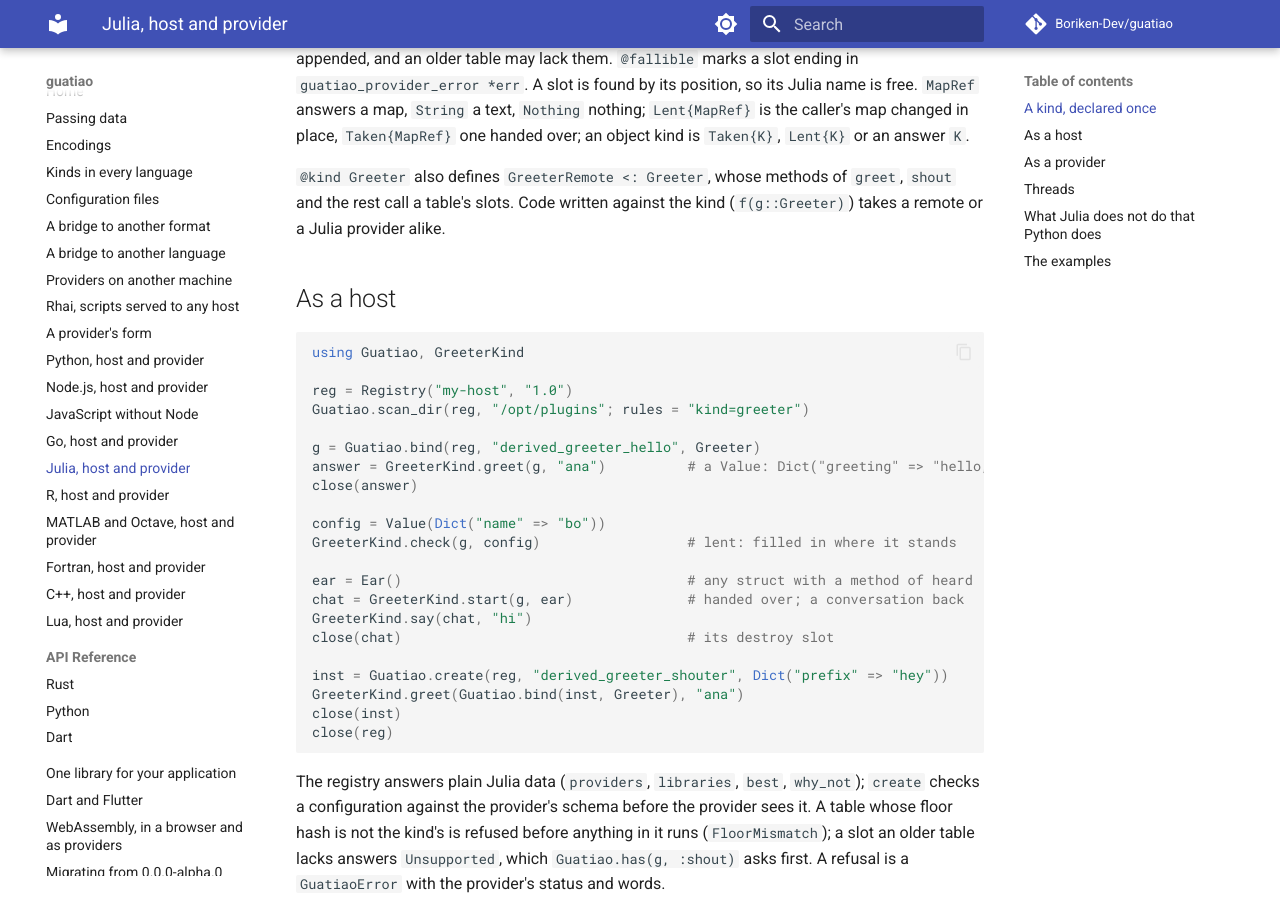
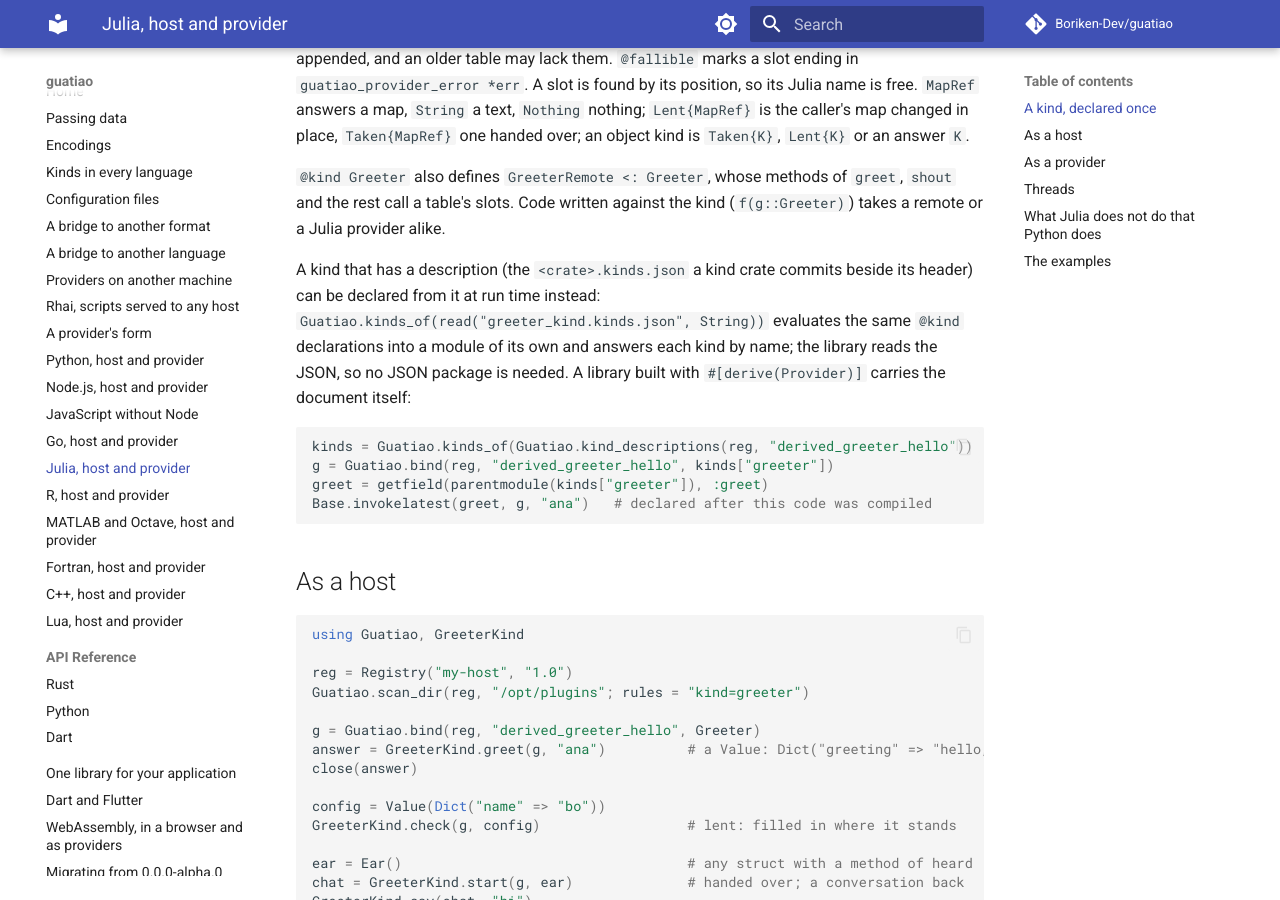
Before and after one commit to Boriken-Dev/guatiao, an MkDocs documentation site: the page built from docs/julia.md, in a window 1280 px wide and 900 px high, scrolled down 1120 px. Built offline with MkDocs 1.6.1 and Material for MkDocs 9.7.7, drawn with Linux system fonts in a browser that asks for light colours; comment, search, counter and statistics services are not loaded.

Commit message:
docs: Julia and R kinds from their description
The Julia and R pages show a kind declared at run time from a kind
crate's document or from what a library carries, and the changelog
records it with the library's reader of a kinds document.

````diff
--- a/docs/julia.md
+++ b/docs/julia.md
@@ -62,6 +62,20 @@ map changed in place, `Taken{MapRef}` one handed over; an object kind is
 `@kind Greeter` also defines `GreeterRemote <: Greeter`, whose methods of
 `greet`, `shout` and the rest call a table's slots. Code written against
 the kind (`f(g::Greeter)`) takes a remote or a Julia provider alike.
+
+A kind that has a description (the `<crate>.kinds.json` a kind crate
+commits beside its header) can be declared from it at run time instead:
+`Guatiao.kinds_of(read("greeter_kind.kinds.json", String))` evaluates the
+same `@kind` declarations into a module of its own and answers each kind
+by name; the library reads the JSON, so no JSON package is needed. A
+library built with `#[derive(Provider)]` carries the document itself:
+
+```julia
+kinds = Guatiao.kinds_of(Guatiao.kind_descriptions(reg, "derived_greeter_hello"))
+g = Guatiao.bind(reg, "derived_greeter_hello", kinds["greeter"])
+greet = getfield(parentmodule(kinds["greeter"]), :greet)
+Base.invokelatest(greet, g, "ana")   # declared after this code was compiled
+```
 
 ## As a host
 
````
Also changed, not shown: CHANGELOG.md (+10 -0 lines), docs/r.md (+8 -0 lines).
